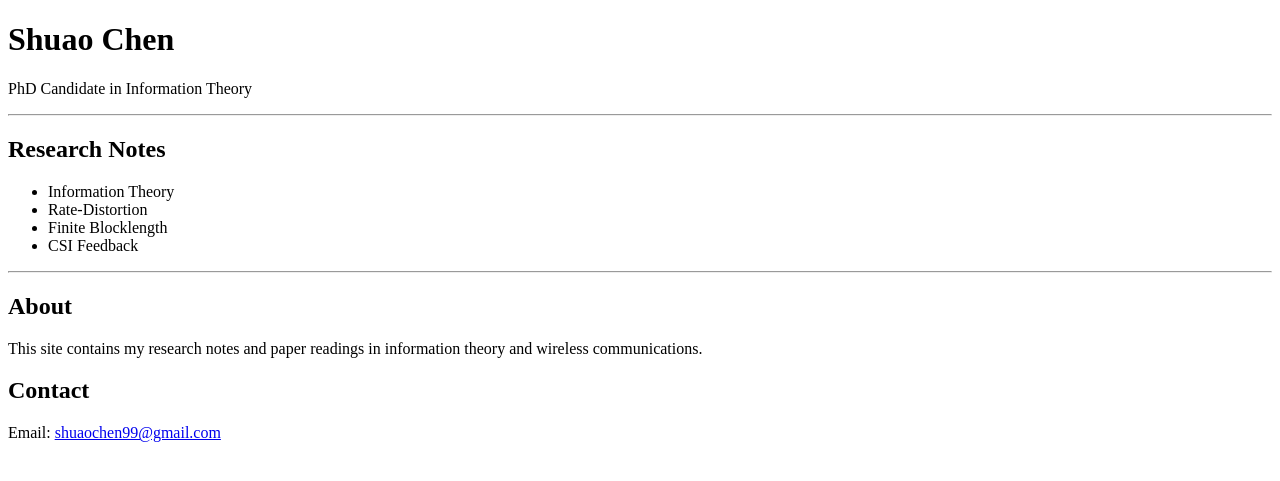
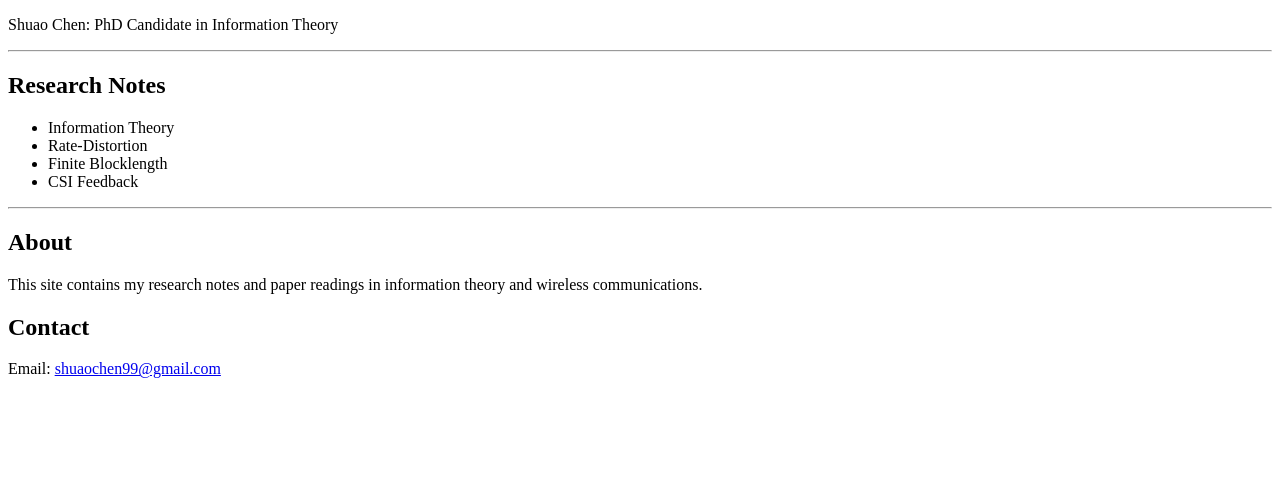
Before and after one commit to shuao-chen/shuao-chen.github.io, a Jekyll site: the page built from index.md, in a window 1280 px wide. Shown: the top 481 px of the page. Built offline with Jekyll 4.4.1, drawn with Linux system fonts in a browser that asks for light colours; our own code applies the rules of GitHub Pages for plain Markdown files.

Commit message:
Update header and remove duplicate line

```diff
--- a/index.md
+++ b/index.md
@@ -1,6 +1,4 @@
-# Shuao Chen
-
-PhD Candidate in Information Theory
+Shuao Chen: PhD Candidate in Information Theory
 
 ---
 
```
